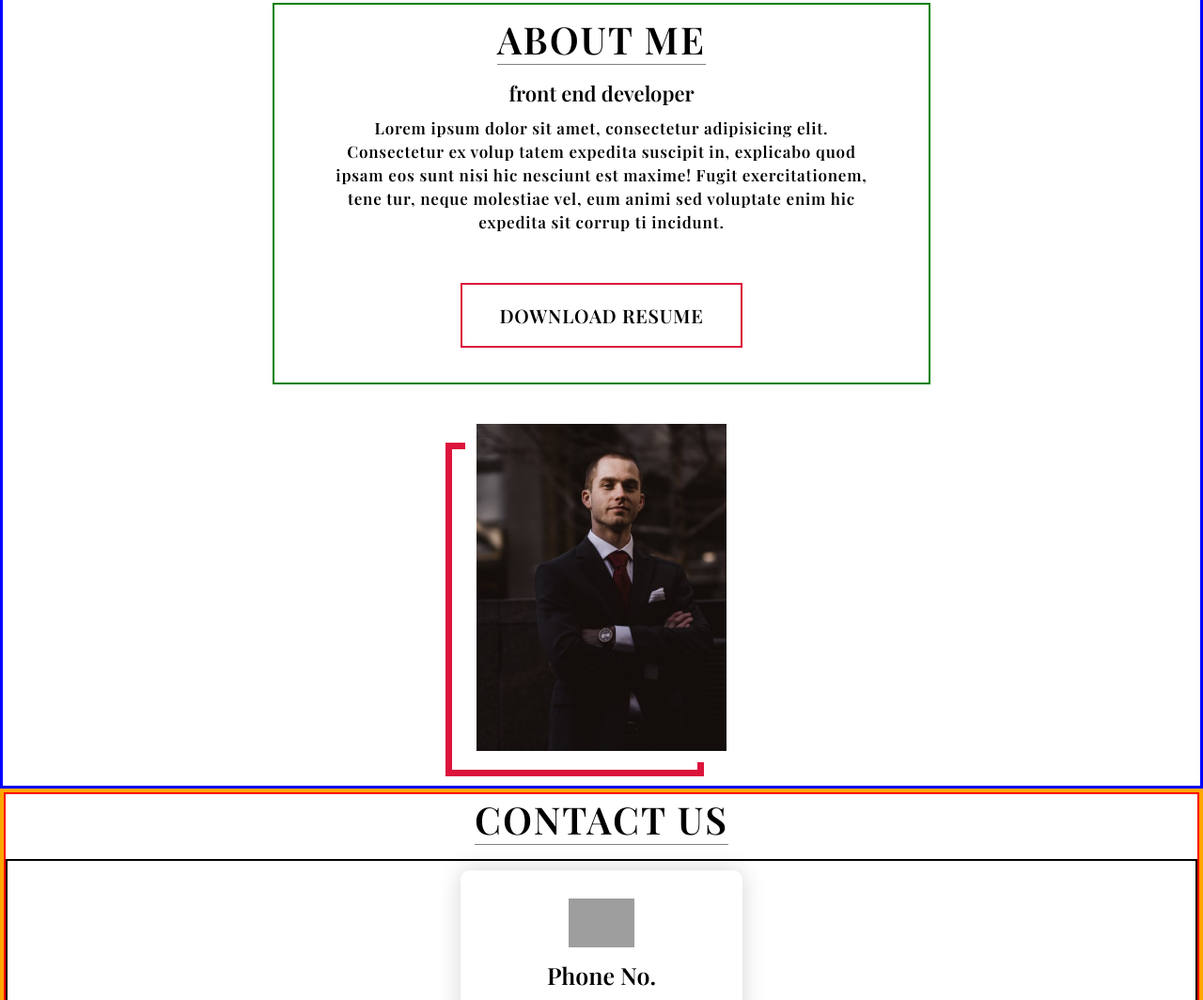
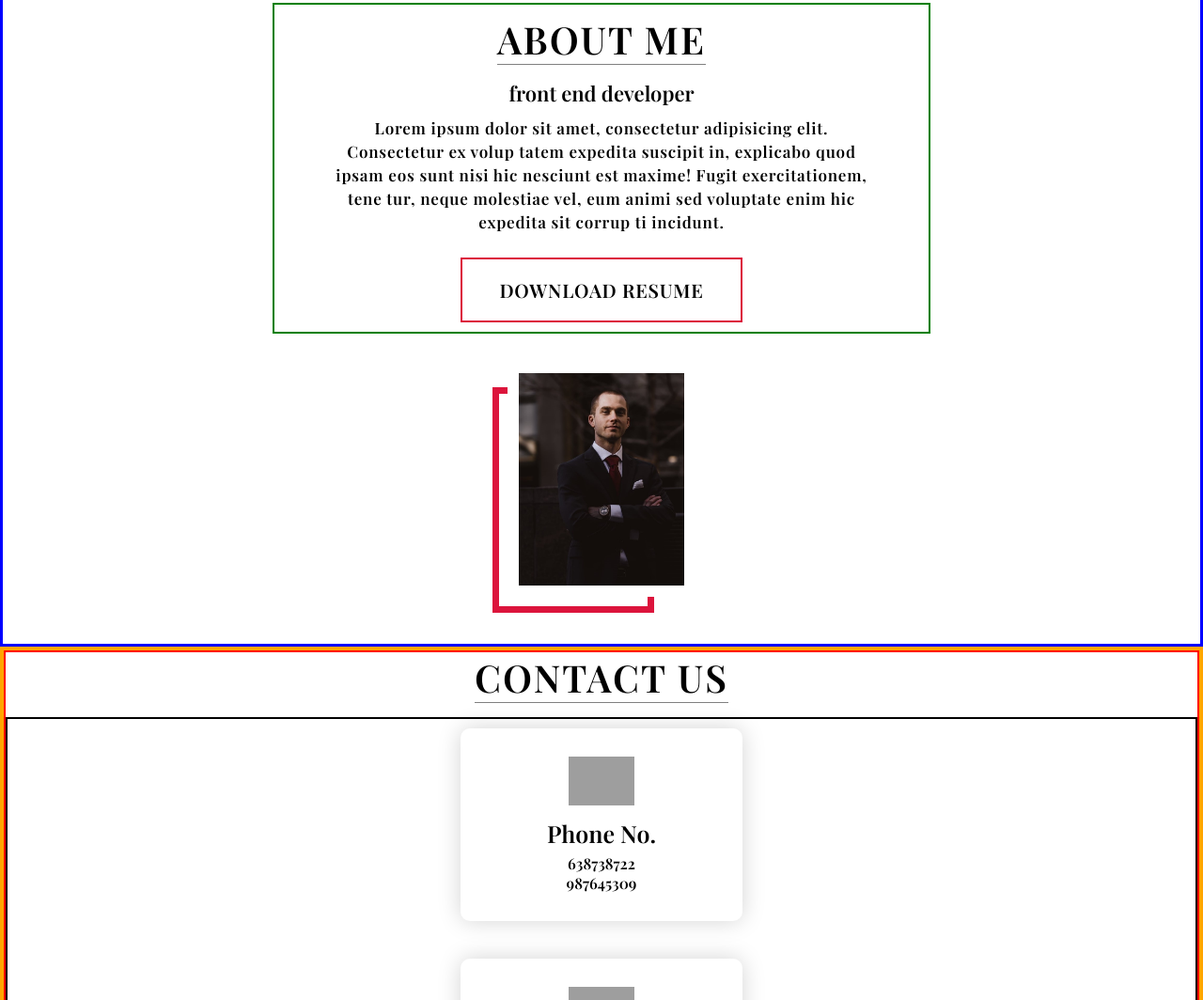
Before and after one commit to ayushsinghal23/portfolio-website, a plain HTML site: page index.html in a window 1280 px wide. Shown: the part 6122-7186 px from the top of the page at 94% size. Drawn offline with nearby package versions, Linux system fonts and the light colour scheme; grey boxes are pictures that could not be loaded; files whose address does not match are found by name.

Commit message:
image adjustment

```diff
--- a/style.css
+++ b/style.css
@@ -309,7 +309,6 @@ img {
   color: BLACK;
   text-align: center;
   font-size: 2rem;
-  padding: 10px 30px;
 
   text-transform: uppercase;
   letter-spacing: 0.3rem;
@@ -328,31 +327,26 @@ img {
   background-color: crimson;
   transition: 0.5s ease;
 }
+.about .col-left {
+  /* border: 5px solid black; */
 
+  margin-bottom: 50px;
+}
 .about .col-left img {
   height: 100%;
   width: 100%;
-  padding: 0px;
-  margin: 0px;
-  outline-width: 0px;
-}
-#about .about .col-left {
-  padding: 0px;
-  margin: 0px;
-  /* border: 2px solid red; */
 }
 #about .about .col-left .font-img {
   padding: 0px;
-  /* border: 10px solid red; */
-  margin: 0px;
-  /* height: 100%; */
+  /* border: 15px solid white;*/
+  height: 100%;
   width: 100%;
 }
 #about .about .col-left .my-image {
   height: fit-content;
   padding: 0px;
-  margin-bottom: 25px;
-  width: 290px;
+  width: 200px;
+  height: 250px;
   position: relative;
   display: flex;
   border: 12px solid white;
@@ -360,11 +354,11 @@ img {
 #about .about .col-left .my-image::after {
   content: "";
   position: absolute;
-  left: -33px;
-  top: 20px;
+  left: -28px;
+  top: 15px;
   border: 7px solid crimson;
-  height: 98%;
-  width: 98%;
+  height: 100%;
+  width: 90%;
   z-index: -1;
 }
 /* Contact Section */
```
